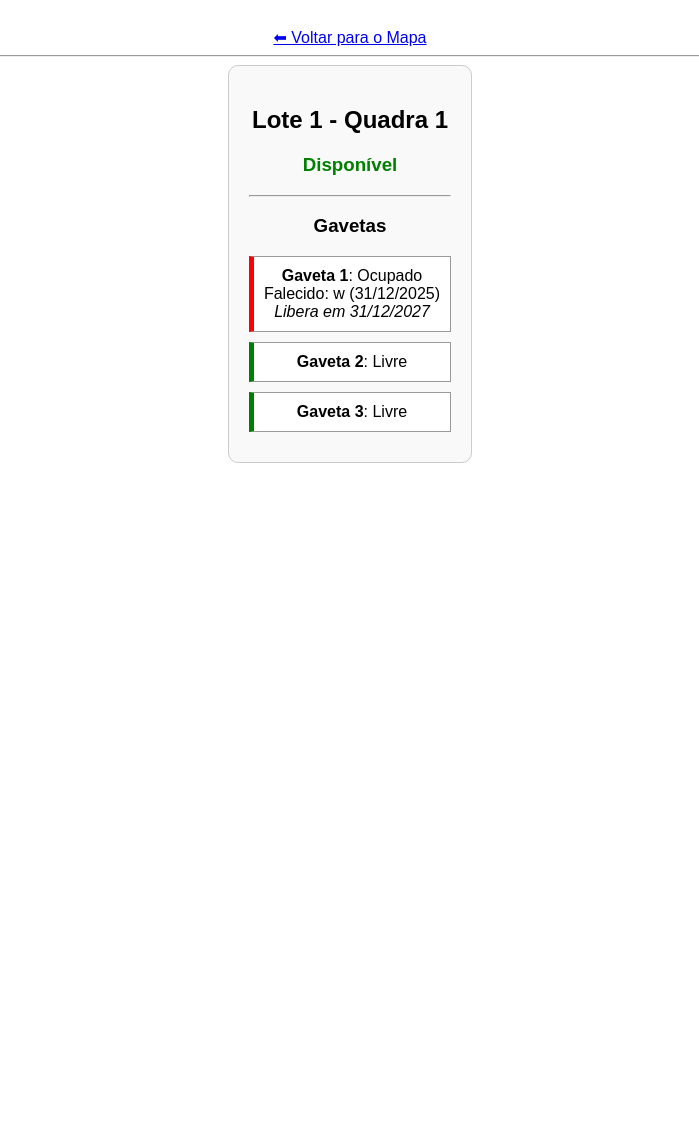
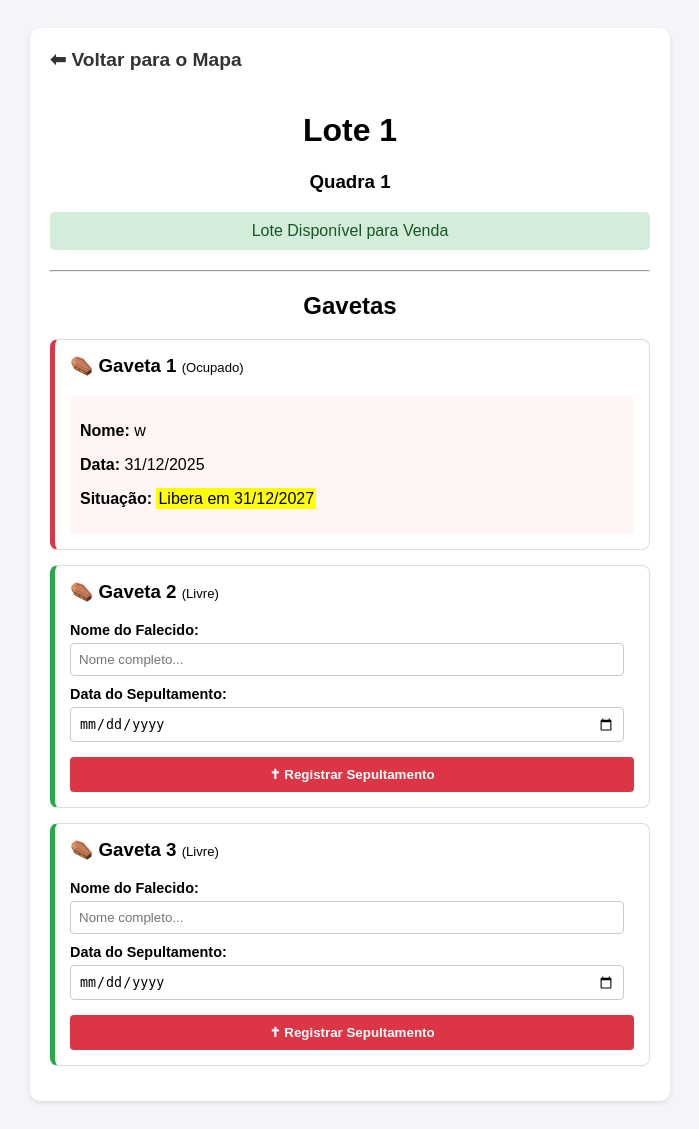
Before and after one commit to jedson22/meu_cemiterio, a Django app: page /lote/1/1/ in a window 1280 px wide. Shown: the whole page, without its empty margins (290-989 px from the left). Before the commit the page ends 463 px from the top, so only its background shows below. Run offline with Django 4.2, Linux system fonts and the light colour scheme; data comes from the database, SQL or seed files in the repository.

Commit message:
Update detalhe_lote.html

```diff
--- a/templates/detalhe_lote.html
+++ b/templates/detalhe_lote.html
@@ -2,44 +2,102 @@
 <html lang="pt-br">
 <head>
     <meta charset="UTF-8">
+    <meta name="viewport" content="width=device-width, initial-scale=1.0">
     <title>Detalhes do Lote</title>
     <style>
-        body { font-family: sans-serif; padding: 20px; text-align: center; }
-        .box { border: 1px solid #ccc; display: inline-block; padding: 20px; border-radius: 10px; background: #f9f9f9; }
-        .gaveta { border: 1px solid #999; margin: 10px 0; padding: 10px; background: white; }
-        .livre { border-left: 5px solid green; }
-        .ocupado { border-left: 5px solid red; }
+        body { font-family: sans-serif; padding: 20px; background-color: #f4f4f9; }
+        .container { max-width: 600px; margin: 0 auto; background: white; padding: 20px; border-radius: 10px; box-shadow: 0 2px 5px rgba(0,0,0,0.1); }
+        .btn-voltar { display: inline-block; margin-bottom: 20px; text-decoration: none; color: #333; font-weight: bold; font-size: 1.2em; }
+
+        .header-lote { text-align: center; margin-bottom: 20px; }
+        .status-vendido { background: #e7f1ff; color: #0056b3; padding: 10px; border-radius: 5px; margin-top: 10px; }
+        .status-livre { background: #d4edda; color: #155724; padding: 10px; border-radius: 5px; margin-top: 10px; }
+
+        .gaveta-card {
+            border: 1px solid #ddd;
+            margin: 15px 0;
+            padding: 15px;
+            border-radius: 8px;
+            background: #fff;
+        }
+        .borda-livre { border-left: 5px solid #28a745; }
+        .borda-ocupado { border-left: 5px solid #dc3545; }
+
+        /* Estilo do Formulário */
+        .form-obito label { display: block; margin-top: 10px; font-weight: bold; font-size: 0.9em; }
+        .form-obito input { width: 95%; padding: 8px; margin-top: 5px; border: 1px solid #ccc; border-radius: 4px; }
+        .btn-salvar {
+            margin-top: 15px;
+            width: 100%;
+            padding: 10px;
+            background-color: #dc3545;
+            color: white;
+            border: none;
+            border-radius: 4px;
+            cursor: pointer;
+            font-weight: bold;
+        }
+        .btn-salvar:hover { background-color: #c82333; }
+
+        .dados-falecido { background-color: #fff5f5; padding: 10px; border-radius: 5px; }
     </style>
 </head>
 <body>
 
-    <a href="{% url 'index' %}">⬅ Voltar para o Mapa</a>
-    <hr>
+    <div class="container">
+        <a href="{% url 'index' %}" class="btn-voltar">⬅ Voltar para o Mapa</a>
 
-    <div class="box">
-        <h2>Lote {{ lote.numero }} - Quadra {{ lote.quadra.numero }}</h2>
+        <div class="header-lote">
+            <h1>Lote {{ lote.numero }}</h1>
+            <h3>Quadra {{ lote.quadra.numero }}</h3>
 
-        {% if lote.proprietario %}
-            <h3 style="color: blue;">Proprietário: {{ lote.proprietario }}</h3>
-        {% else %}
-            <h3 style="color: green;">Disponível</h3>
-        {% endif %}
+            {% if lote.proprietario %}
+                <div class="status-vendido">
+                    <strong>DONO:</strong> {{ lote.proprietario }}
+                </div>
+            {% else %}
+                <div class="status-livre">
+                    Lote Disponível para Venda
+                </div>
+            {% endif %}
+        </div>
 
         <hr>
-        <h3>Gavetas</h3>
+        <h2 style="text-align: center;">Gavetas</h2>
 
         {% for gaveta in lote.gavetas.all %}
-            <div class="gaveta {% if gaveta.status == 'Livre' %}livre{% else %}ocupado{% endif %}">
-                <strong>Gaveta {{ gaveta.numero }}</strong>:
-                {{ gaveta.status }}
+            <div class="gaveta-card {% if gaveta.status == 'Livre' %}borda-livre{% else %}borda-ocupado{% endif %}">
 
-                {% if gaveta.nome %}
-                    <br>Falecido: {{ gaveta.nome }} ({{ gaveta.data|date:"d/m/Y" }})
-                    <br><i>{{ gaveta.situacao.2 }}</i>
+                <h3 style="margin-top: 0;">⚰️ Gaveta {{ gaveta.numero }} <small style="font-weight: normal; font-size: 0.7em;">({{ gaveta.status }})</small></h3>
+
+                {% if gaveta.status == 'Livre' %}
+                    <form action="{% url 'registrar_obito' gaveta.id %}" method="POST" class="form-obito">
+                        {% csrf_token %}
+
+                        <label>Nome do Falecido:</label>
+                        <input type="text" name="nome_falecido" required placeholder="Nome completo...">
+
+                        <label>Data do Sepultamento:</label>
+                        <input type="date" name="data_obito" required>
+
+                        <button type="submit" class="btn-salvar">✝ Registrar Sepultamento</button>
+                    </form>
+
+                {% else %}
+                    <div class="dados-falecido">
+                        <p><strong>Nome:</strong> {{ gaveta.nome }}</p>
+                        <p><strong>Data:</strong> {{ gaveta.data|date:"d/m/Y" }}</p>
+
+                        <p>
+                            <strong>Situação:</strong>
+                            <span style="background: yellow; padding: 2px;">{{ gaveta.situacao.2 }}</span>
+                        </p>
+                    </div>
                 {% endif %}
+
             </div>
         {% empty %}
-            <p>Nenhuma gaveta cadastrada.</p>
+            <p style="text-align: center;">Nenhuma gaveta criada para este lote ainda.</p>
         {% endfor %}
     </div>
 
```
